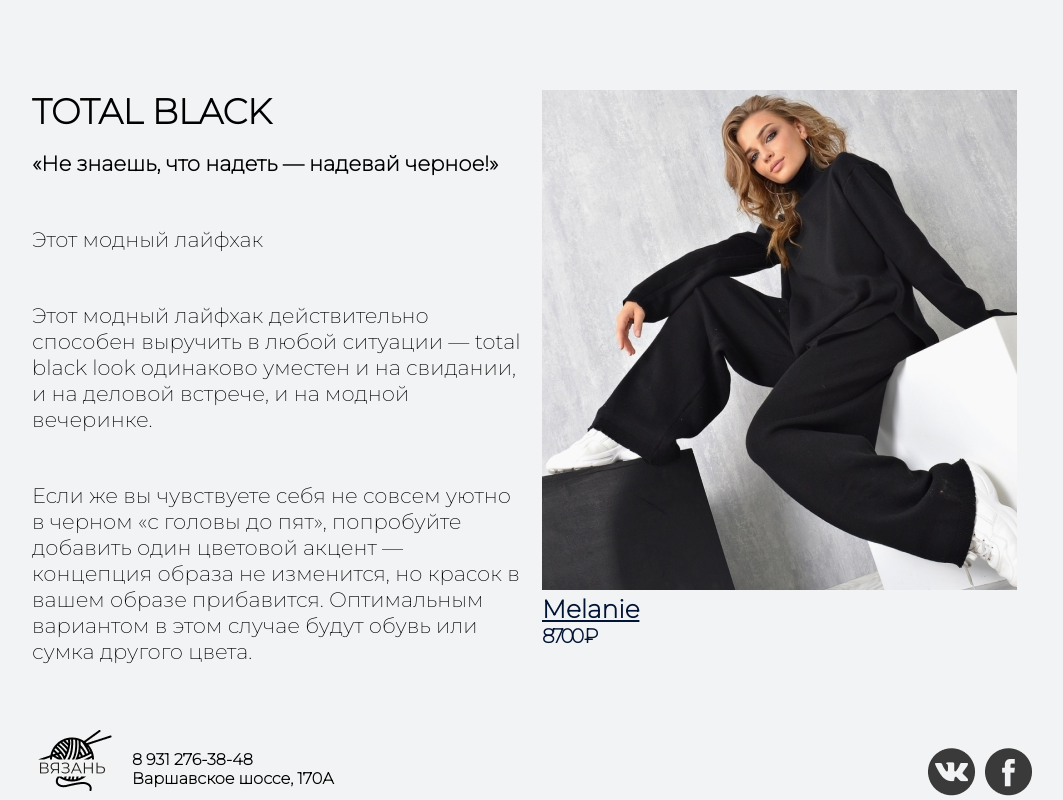
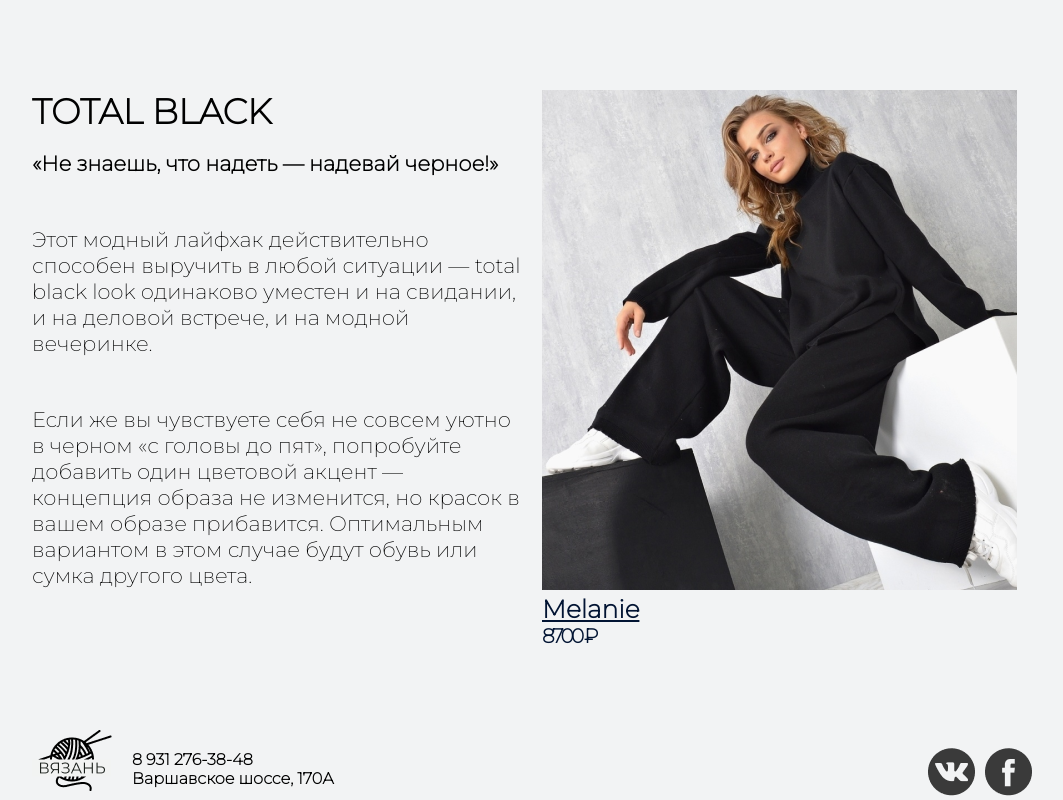
Before and after one commit to Blacksaffron/vyazan, a plain HTML site: page index.html in a window 1280 px wide. Shown: the part 1843-2643 px from the top of the page, without its empty margins (108-1171 px from the left). Drawn offline with Linux system fonts and the light colour scheme.

Commit message:
Update index.html

```diff
--- a/index.html
+++ b/index.html
@@ -50,7 +50,6 @@
         <div id="left">
              <h2>Total black</h2>
             <p id="text_a">«Не знаешь, что надеть — надевай черное!»</p>
-            <p id="text_2">Этот модный лайфхак</p>
             <p id="text_2">Этот модный лайфхак действительно способен выручить
                 в любой ситуации — total black look одинаково уместен и на свидании,
                 и на деловой встрече, и на модной вечеринке.</p>
```
